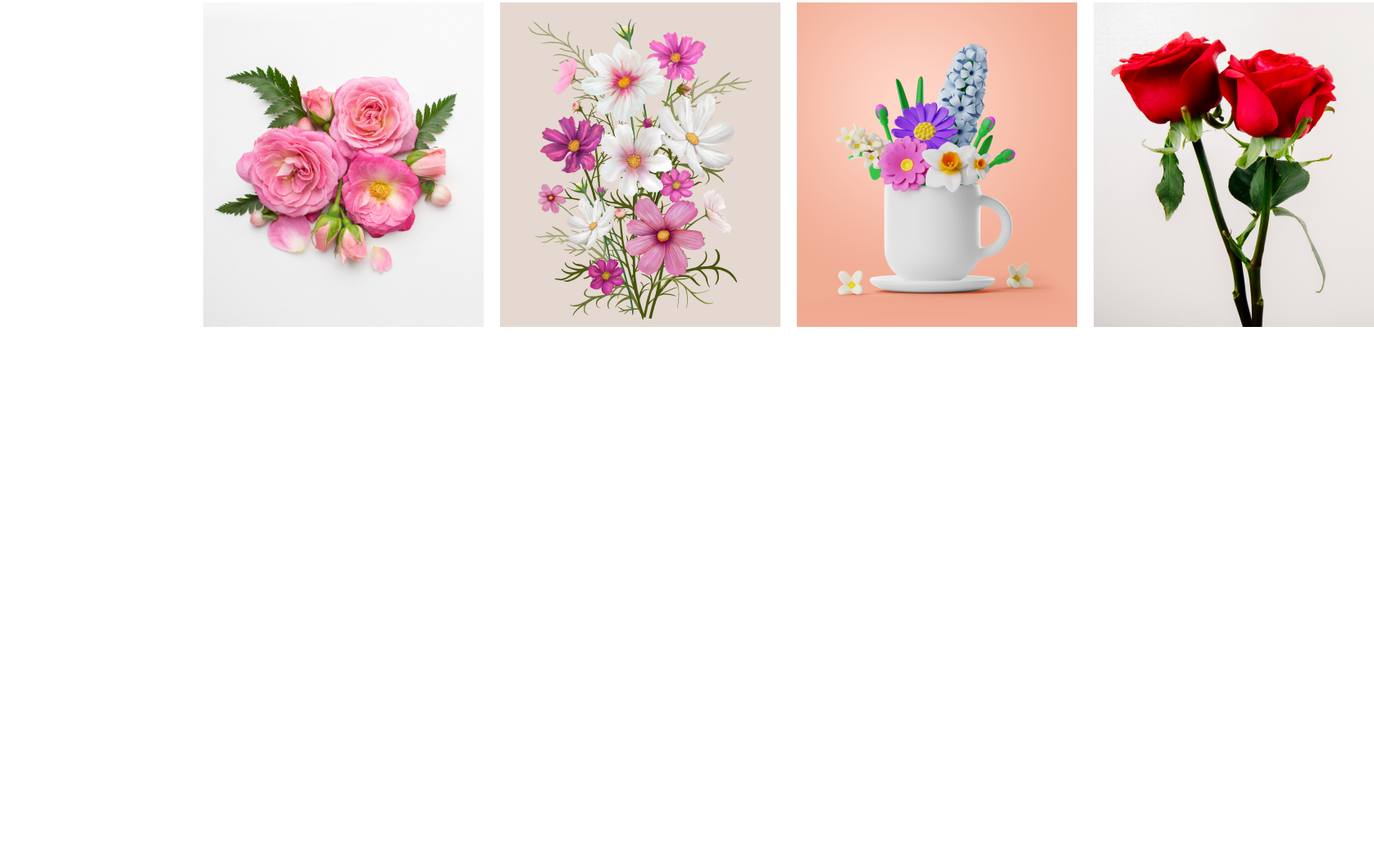
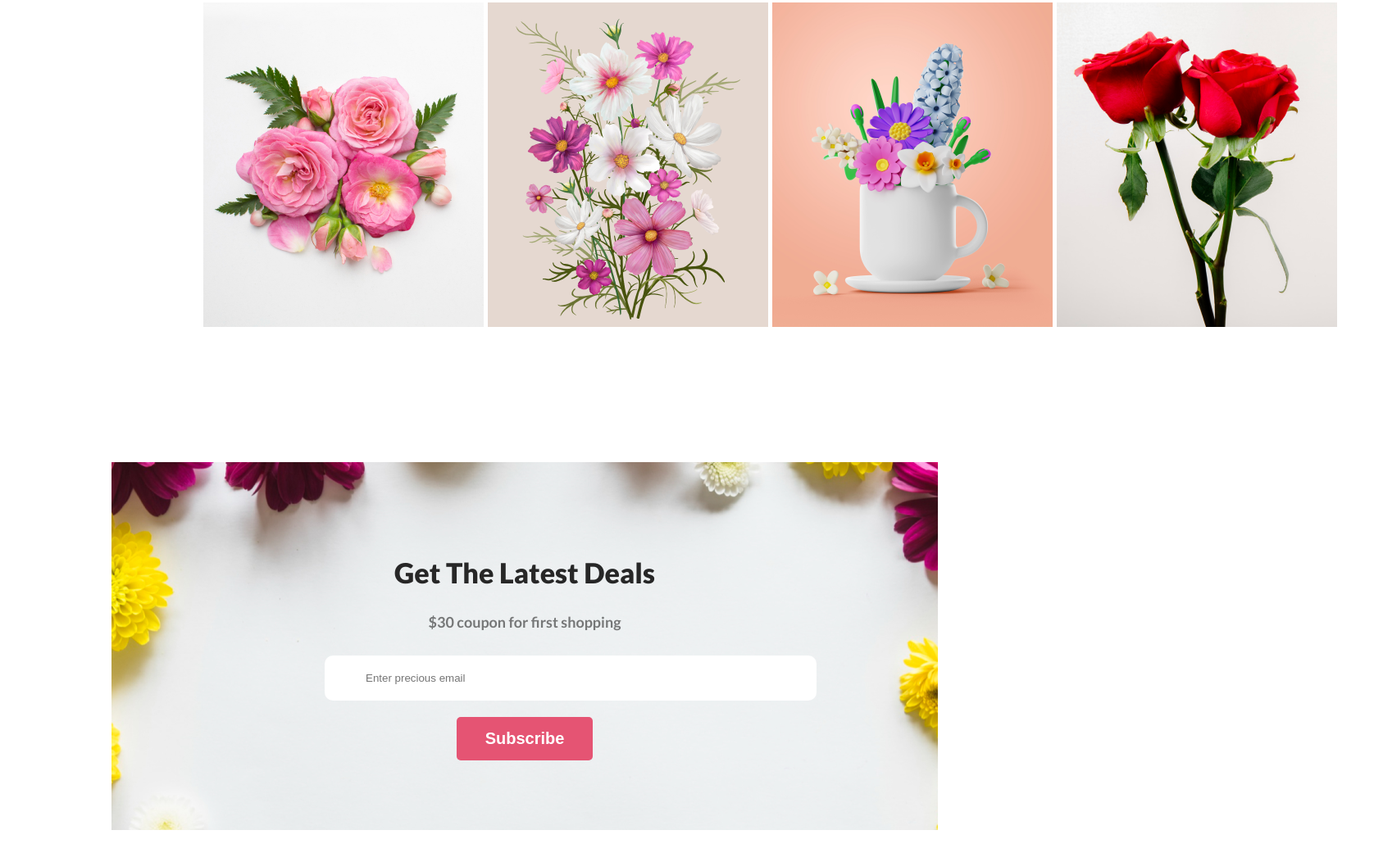
Before and after one commit to EftakharSany/flower-shop, a plain HTML site: page index.html in a window 1280 px wide. Shown: the part 3929-4981 px from the top of the page at 82% size, 1676 px wide, since content can reach past the window. Before the commit the page ends 4361 px from the top, so only its background shows below. Drawn offline with Linux system fonts and the light colour scheme.

Commit message:
form section completed

```diff
--- a/index.html
+++ b/index.html
@@ -88,7 +88,8 @@
                     <p class="hot-deal-description">Step into our Blossom Haven, where we showcase a delightful array of
                         our
                         featured flowers. Each category represents nature's finest blooms carefully curated to captivate
-                        your senses.  Immerse yourself in the beauty of our featured flowers and discover the perfect blooms for every occasion.</p>
+                        your senses. Immerse yourself in the beauty of our featured flowers and discover the perfect
+                        blooms for every occasion.</p>
                 </div>
                 <button class="primary-btn">
                     Sign Up
@@ -103,7 +104,10 @@
         <div class="featured-flowers">
             <div>
                 <h3 class="featured-flowers-title">See some best seeling flowers from us</h3>
-                <p class="featured-flowers-description">Discover the graceful allure of our lily collection. With their delicate petals and captivating fragrance, lilies exude timeless elegance and sophistication. Whether you're celebrating a milestone or expressing sympathy, our lilies make a stunning statement of beauty and grace
+                <p class="featured-flowers-description">Discover the graceful allure of our lily collection. With their
+                    delicate petals and captivating fragrance, lilies exude timeless elegance and sophistication.
+                    Whether you're celebrating a milestone or expressing sympathy, our lilies make a stunning statement
+                    of beauty and grace
                 </p>
             </div>
         </div>
@@ -121,7 +125,22 @@
                 <img src="images/Rectangle 6.png" alt="">
             </div>
         </div>
+        <div class="form-section">
+            <div class=" invitation">
+                <h3 class="featured-flowers-title">
+                    Get The Latest Deals</h3>
+                <p class="featured-flowers-description">
+                    $30 coupon for first shopping</p>
+            </div>
 
+            <div class="form-section2">
+                <form action="">
+                    <input type="email" class=" email" placeholder="Enter precious email" name="" id="">
+                    <button class="primary-btn">Subscribe </button>
+                </form>
+            </div>
+
+        </div>
 
     </main>
     <footer>
--- a/style/shop.css
+++ b/style/shop.css
@@ -169,13 +169,36 @@ body {
 
 }
 
-.best-selling-flowers{
+.best-selling-flowers {
     display: flex;
-    gap: 20px;
+    gap: 5px;
     justify-content: space-between;
-    margin: 30px 240px ;
+    margin: 30px 240px;
 }
 
-.best-selling{
+.best-selling {}
+
+.form-section {
+
+    margin: 128px;
+    background-image: url('../images/Rectangle\ 9.png');
+    padding: 120px 240px;
+    background-repeat: no-repeat;
+    background-position: center;
+    border-radius: 20px;
+    justify-content: center;
+    text-align: center;
 
 }
+
+
+.email {
+    margin: 20px;
+    padding: 20px 50px;
+    text-align: left;
+    border-radius: 10PX;
+    border: none;
+    width: 500px;
+}
+
+.form-section2 {}
```
